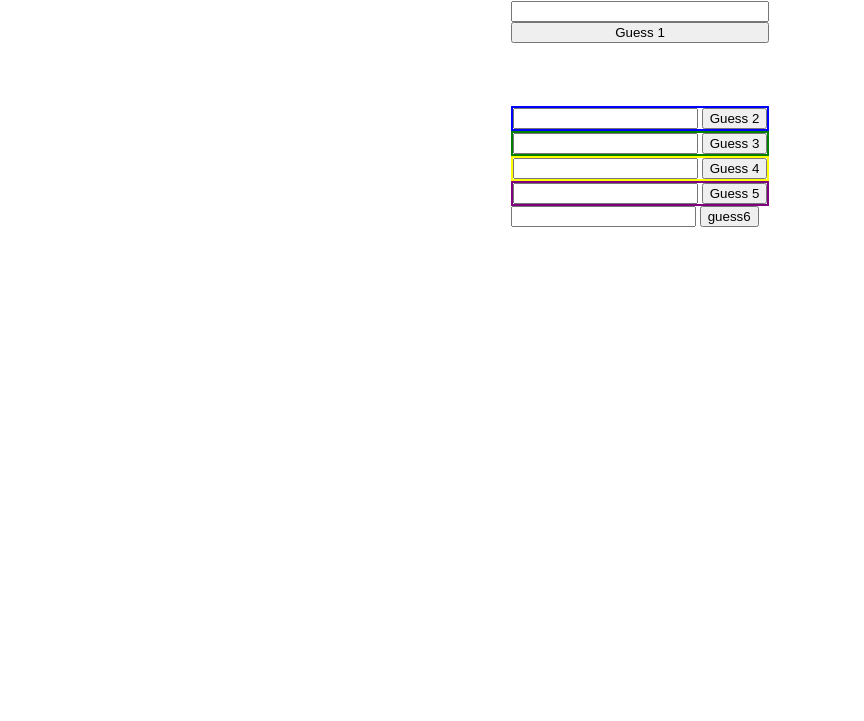
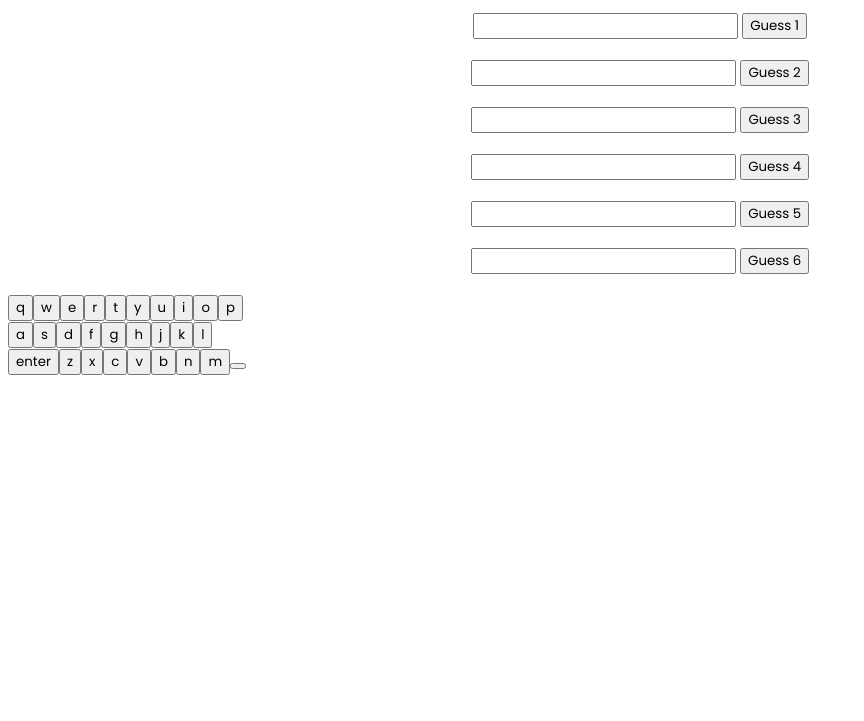
Before and after one commit to ash-p98/wordle, a website with bundled scripts: page index.html in a window 1280 px wide. Shown: the part 79-800 px from the top of the page, without its empty margins (0-864 px from the left). Built offline with nearby package versions, Linux system fonts and the light colour scheme.

Commit message:
style changes

```diff
--- a/index.html
+++ b/index.html
@@ -4,73 +4,113 @@
     <meta charset="UTF-8" />
     <meta http-equiv="X-UA-Compatible" content="IE=edge" />
     <meta name="viewport" content="width=device-width, initial-scale=1.0" />
-    <link rel="stylesheet" href="./main.css">
+    <link rel="stylesheet" href="./main.css" />
     <title>Ash's Wordle</title>
   </head>
   <body>
     <h1>Ash's Wordle</h1>
     <div class="guesses">
+      <div class="guess1">
         <input type="text" class="text1" minlength="5" maxlength="5" />
         <button class="enter1">Guess 1</button>
+        <div class="one">
           <div class="UG1 L1"></div>
           <div class="UG1 L2"></div>
           <div class="UG1 L3"></div>
           <div class="UG1 L4"></div>
           <div class="UG1 L5"></div>
-
+        </div>
+      </div>
 
       <div class="guess2">
         <input type="text" maxlength="5" />
         <button class="enter2">Guess 2</button>
+        <div class="two">
           <div class="UG2 L1"></div>
           <div class="UG2 L2"></div>
           <div class="UG2 L3"></div>
           <div class="UG2 L4"></div>
           <div class="UG2 L5"></div>
         </div>
+      </div>
 
       <div class="guess3">
         <input type="text" maxlength="5" />
         <button class="enter3">Guess 3</button>
+        <div class="three">
           <div class="UG3 L1"></div>
           <div class="UG3 L2"></div>
           <div class="UG3 L3"></div>
           <div class="UG3 L4"></div>
           <div class="UG3 L5"></div>
         </div>
+      </div>
 
       <div class="guess4">
         <input type="text" maxlength="5" />
         <button class="enter4">Guess 4</button>
+        <div class="four">
           <div class="UG4 L1"></div>
           <div class="UG4 L2"></div>
           <div class="UG4 L3"></div>
           <div class="UG4 L4"></div>
           <div class="UG4 L5"></div>
         </div>
+      </div>
 
       <div class="guess5">
         <input type="text" maxlength="5" />
         <button class="enter5">Guess 5</button>
+        <div class="five">
           <div class="UG5 L1"></div>
           <div class="UG5 L2"></div>
           <div class="UG5 L3"></div>
           <div class="UG5 L4"></div>
           <div class="UG5 L5"></div>
         </div>
+      </div>
 
       <div class="guess6">
         <input type="text" maxlength="5" />
-        <button class="enter6">guess6</button>
+        <button class="enter6">Guess 6</button>
+        <div class="six">
           <div class="UG6 L1"></div>
           <div class="UG6 L2"></div>
           <div class="UG6 L3"></div>
           <div class="UG6 L4"></div>
           <div class="UG6 L5"></div>
         </div>
-
+      </div>
     </div>
 
+    <div id="keyboard">
+      <div class="row">
+        <button data-key="q">q</button><button data-key="w">w</button
+        ><button data-key="e">e</button><button data-key="r">r</button
+        ><button data-key="t">t</button><button data-key="y">y</button
+        ><button data-key="u">u</button><button data-key="i">i</button
+        ><button data-key="o">o</button><button data-key="p">p</button>
+      </div>
+      <div class="row">
+        <div class="spacer half"></div>
+        <button data-key="a">a</button><button data-key="s">s</button
+        ><button data-key="d">d</button><button data-key="f">f</button
+        ><button data-key="g">g</button><button data-key="h">h</button
+        ><button data-key="j">j</button><button data-key="k">k</button
+        ><button data-key="l">l</button>
+        <div class="spacer half"></div>
+      </div>
+      <div class="row">
+        <button data-key="↵" class="one-and-a-half">enter</button
+        ><button data-key="z">z</button><button data-key="x">x</button
+        ><button data-key="c">c</button><button data-key="v">v</button
+        ><button data-key="b">b</button><button data-key="n">n</button
+        ><button data-key="m">m</button
+        ><button data-key="←" class="one-and-a-half">
+          <game-icon icon="backspace"></game-icon>
+        </button>
+      </div>
+    </div>
 
     <script type="module" src="./main.js"></script>
     <script type="module" src="./words.js"></script>
--- a/main.scss
+++ b/main.scss
@@ -1,27 +1,23 @@
+@import url('https://fonts.googleapis.com/css2?family=Poppins:wght@100;200;300;400;500;600;700;800;900&display=swap');
+
+*{
+  font-family: Poppins;
+  align-items: center;
+}
+
 .guesses {
-  display: grid;
-  grid-template-rows: 1fr 1fr 1fr 1fr 1fr;
+  display: flex;
+  flex-direction: column;
   justify-content: center;
   align-items: center;
-  ;
 
-  .guess1 {
-    border: 2px solid red;
+  .one, .two, .three, .four, .five, .six{
+    display: flex;
+    justify-content: space-between;
   }
-  .guess2 {
-    border: 2px solid blue;
-  }
+  .UG1, .UG2, .UG3, .UG4, .UG5, .UG6 {
 
-  .guess3{
-      border: 2px solid green;
-  }
-
-  .guess4{
-      border: 2px solid yellow;
-  }
-
-  .guess5{
-      border: 2px solid purple;
+    padding: 10px;
   }
 
 }
@@ -29,3 +25,8 @@
 .guesses .color{
     background-color: green;
 }
+
+.keyboard{
+  display: flex;
+  justify-content: center;
+}
```
Also changed, not shown: main.css. Lines whose indentation alone changed are shown as unchanged.
